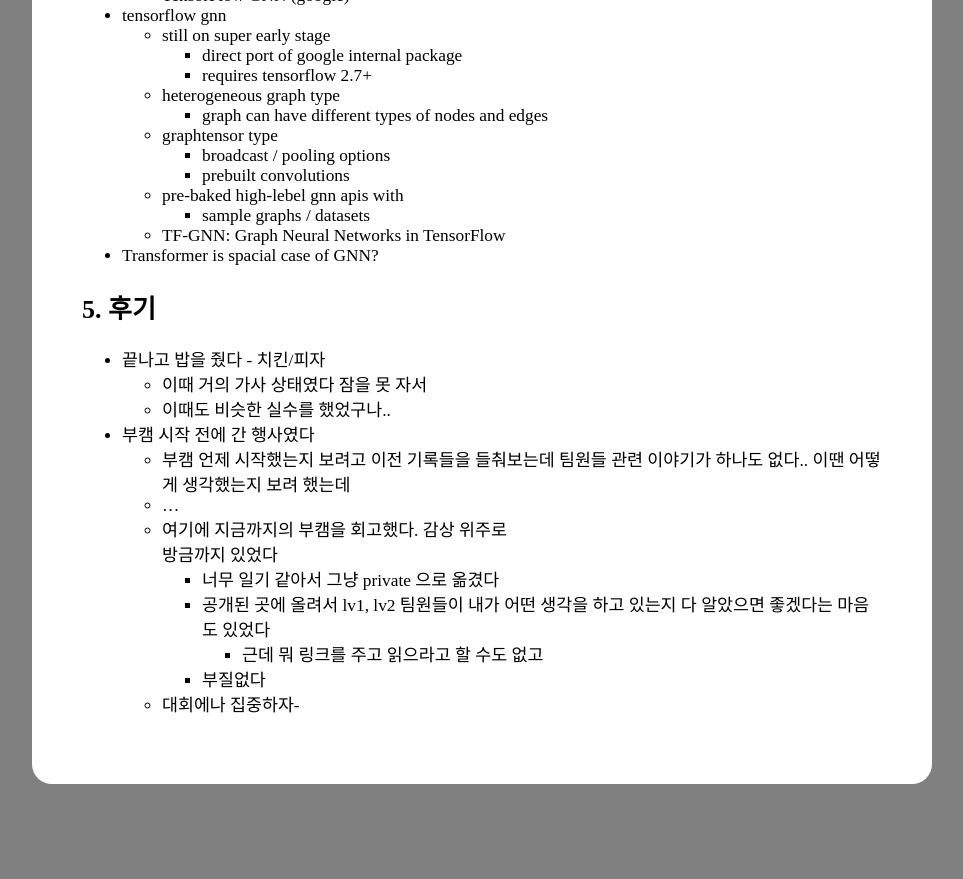
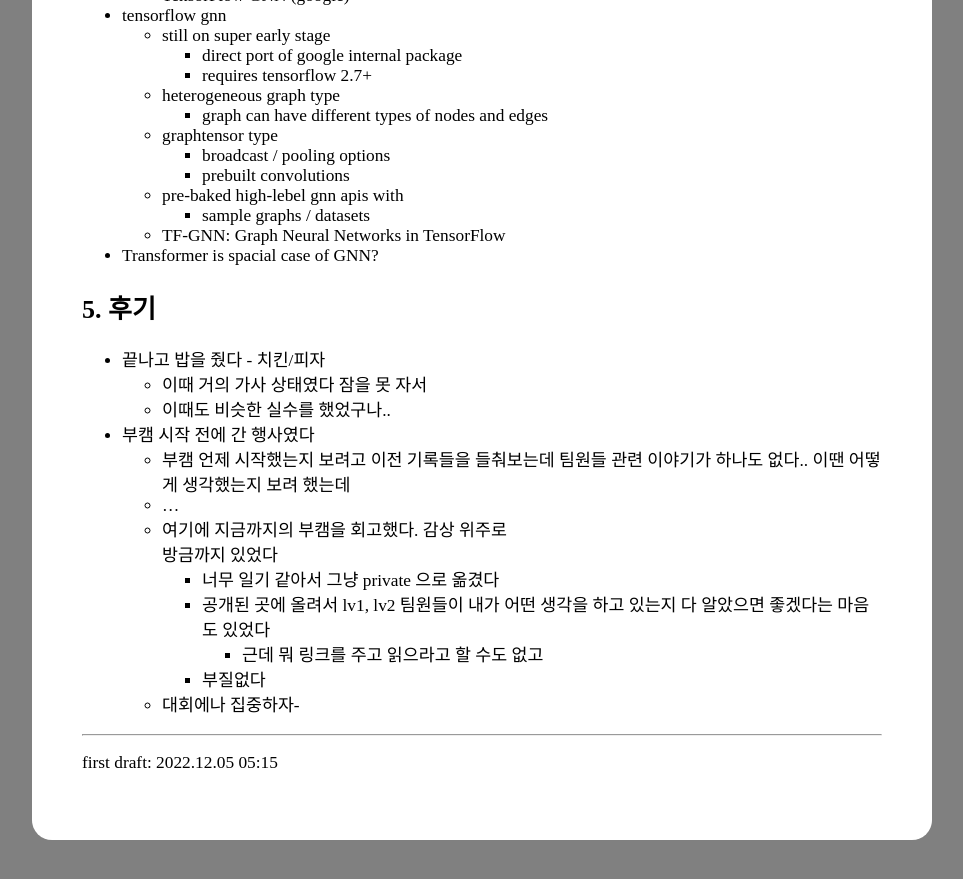
Before and after one commit to ktasha45/ktasha45.github.io, a Jekyll site: the page built from _posts/2022-12-05-ml-meetup-incheon.md, in a window 1280 px wide and 900 px high, scrolled down 2986 px. Shown: the top 879 px of the window, without its empty margins (158-1121 px from the left). Built offline with Jekyll 4.4.1, drawn with Linux system fonts in a browser that asks for light colours; some web fonts are replaced; before the commit the page ends 3830 px from its top, so only the background shows below that.

Commit message:
draft time

```diff
--- a/_posts/2022-12-05-ml-meetup-incheon.md
+++ b/_posts/2022-12-05-ml-meetup-incheon.md
@@ -163,3 +163,7 @@ categories: seminar
       - 근데 뭐 링크를 주고 읽으라고 할 수도 없고
     - 부질없다
   - 대회에나 집중하자-
+
+---
+
+first draft: 2022.12.05 05:15
```
Also changed, not shown: _drafts/2022-12-05-pseudocon.md (added).
